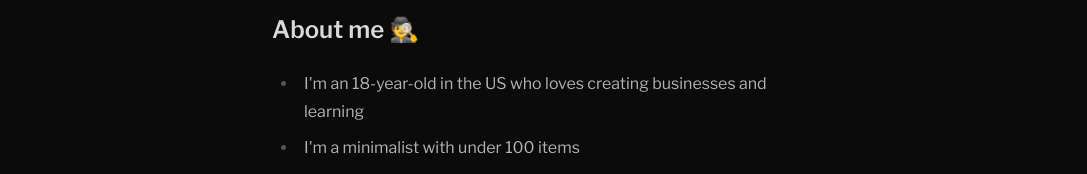
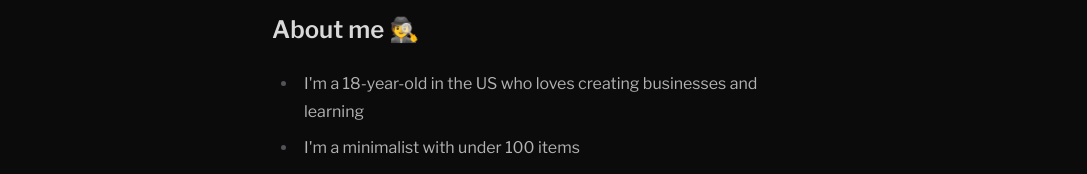
Before and after one commit to levihanlen/personal-website-nextjs, a Next.js app: page / in a window 1280 px wide. Shown: the part 778-952 px from the top of the page, without its empty margins (96-1183 px from the left). Built offline with nearby package versions, Linux system fonts and the light colour scheme.

Commit message:
fix: correct grammatical error in Home component description

```diff
--- a/app/page.tsx
+++ b/app/page.tsx
@@ -49,7 +49,7 @@ export default function Home() {
         <h2>About me 🕵️</h2>
         <ul>
           <li>
-            I&apos;m an {age}-year-old in the US who loves creating businesses
+            I&apos;m a {age}-year-old in the US who loves creating businesses
             and learning
           </li>
           <li>I&apos;m a minimalist with under 100 items</li>
```
